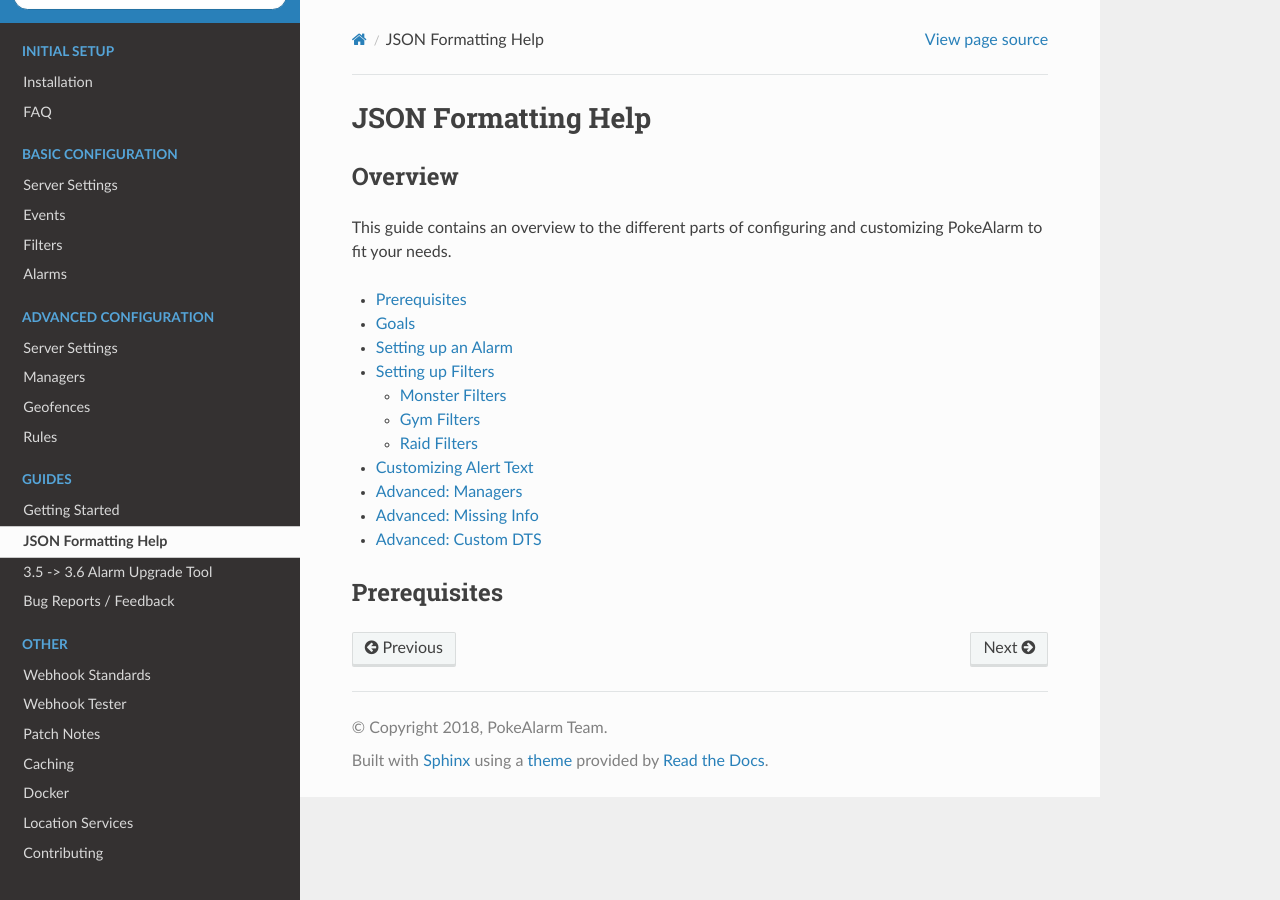
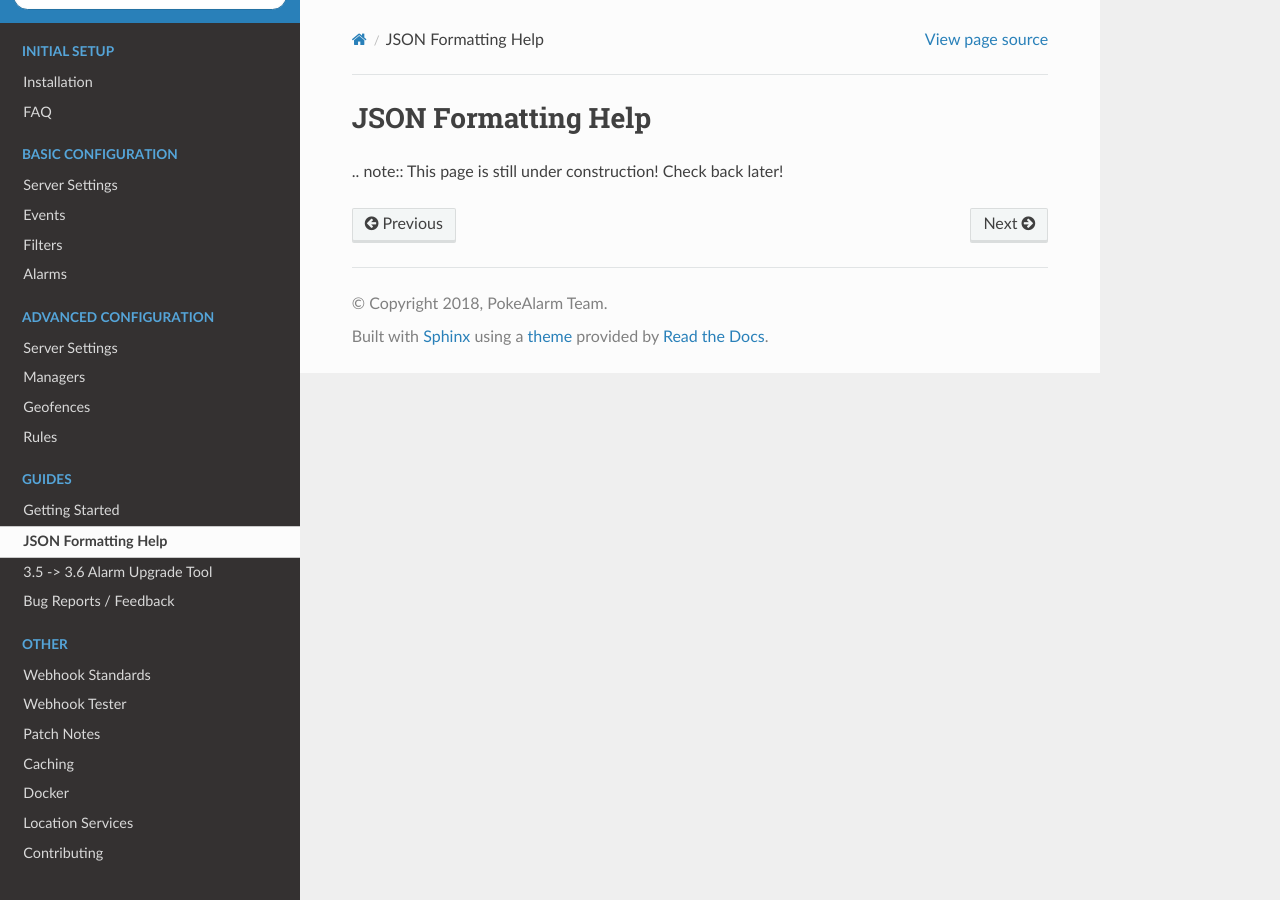
Before and after one commit to pokealarm/pokealarm, a Sphinx documentation site: the page built from docs/guides/json-formatting.md, in a window 1280 px wide. Built offline with Sphinx 7.4.7 and the Read the Docs theme 2.0.0, drawn with Linux system fonts in a browser that asks for light colours.

Commit message:
Added note to unfinished pages.

```diff
--- a/docs/guides/json-formatting.md
+++ b/docs/guides/json-formatting.md
@@ -1,20 +1,3 @@
 # JSON Formatting Help
 
-## Overview
-
-This guide contains an overview to the different parts of configuring
-and customizing PokeAlarm to fit your needs.
-
-* [Prerequisites](#prerequisites)
-* [Goals](#goals)
-* [Setting up an Alarm](#setting-up-an-alarm)
-* [Setting up Filters](#setting-up-filters)
-  * [Monster Filters](#monster-filters)
-  * [Gym Filters](#gym-filters)
-  * [Raid Filters](#raid-filters)
-* [Customizing Alert Text](#customizing-alert-text)
-* [Advanced: Managers](#advanced-managers)
-* [Advanced: Missing Info](#advanced-missing-info)
-* [Advanced: Custom DTS](#advanced-custom-dts)
-
-## Prerequisites
+.. note:: This page is still under construction! Check back later!
```
Also changed, not shown: docs/guides/bug-feedback.md (+1 -18 lines), docs/guides/upgrade-tool.md (+1 -18 lines), docs/miscellaneous/webhook-tester.md (+1 -8 lines).
